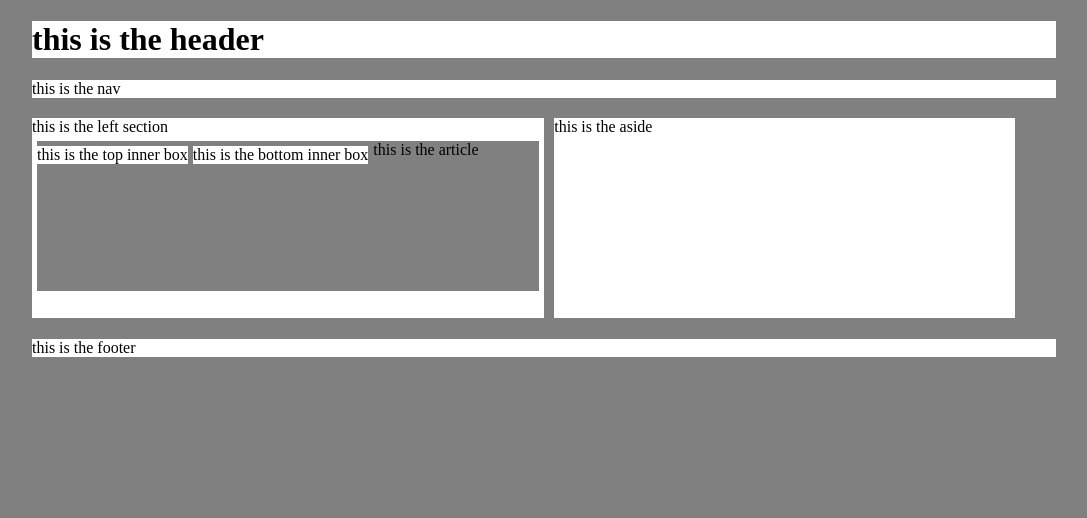
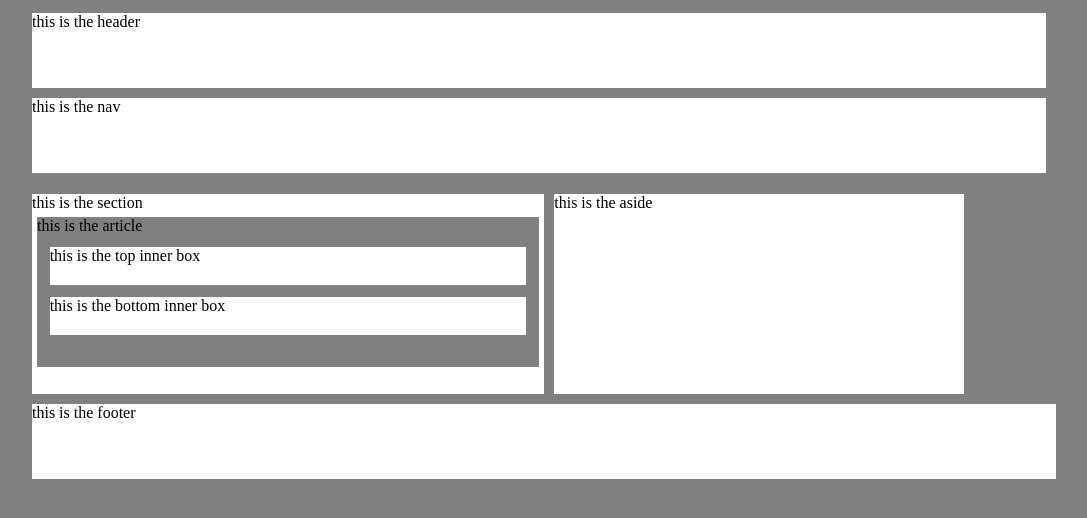
Before and after one commit to adamlacasse/HW-Wireframe, a plain HTML site: page index.html in a window 1280 px wide. Shown: the whole page, without its empty margins (96-1183 px from the left). Drawn offline with Linux system fonts and the light colour scheme.

Commit message:
later in the afternoon

```diff
--- a/index.html
+++ b/index.html
@@ -1,34 +1,38 @@
-
-<!-- 1. Your HTML should have each of the following sections:
-* Header
-* Nav
-* Aside (With a Heading)
-* Section (With a Heading)
-* Article (With a Heading) contained within the Section
-* Headers contained within the Article
-* Paragraph contained within the Article  -->
-
-
 <!DOCTYPE html>
 <html lang="en">
 <head>
     <meta charset="UTF-8">
     <meta name="viewport" content="width=device-width, initial-scale=1.0">
     <meta http-equiv="X-UA-Compatible" content="ie=edge">
-    <title>Easier Layout</title>
     <link rel = "stylesheet"
     type = "text/css"
     href = "Style.css" />
+    <title>Easier Layout</title>
 </head>
 <body>
-    <h1>this is the header</h1>
-    <nav>this is the nav</nav>
-    <section>this is the left section
-        <div id="article">this is the article
-            <div id="topbox">this is the top inner box</div>
-            <div id="bottombox">this is the bottom inner box</div></div>
-    </section>
-    <aside>this is the aside</aside>
-    <footer>this is the footer</footer>
+    <div id="header">
+        this is the header
+    </div>
+    <div id="nav">
+        this is the nav
+    </div>
+    <div id="section">
+        this is the section
+        <div id="article">
+            this is the article
+            <div id="topBox">
+                this is the top inner box
+            </div>
+            <div id="bottomBox">
+                this is the bottom inner box
+            </div>
+        </div>
+    </div>
+    <div id="aside">
+        this is the aside
+    </div>
+    <div id="footer">
+        this is the footer
+    </div>
 </body>
 </html>
--- a/style.css
+++ b/style.css
@@ -2,57 +2,49 @@ body {
     background-color: grey;
     margin: 1% 10% 1% 10%;
     }
-
-h1  {
+#header {
     background-color: white;
+    height: 75px;
+    margin: 1% 1% 1% 0%;
 }
-
-nav {
+#nav {
     background-color: white;
-    margin:0% 0% 1% 0%;
+    height: 75px;
+    margin: 1% 1% 1% 0%;
 }
-
-section {
+#section {
     float: left;
     background-color: white;
     width: 50%;
     height: 200px;
     margin: 1% 1% 1% 0%;
 }
-
 #article {
     background-color: grey;
     margin: 1%;
     height: 75%;
 }
-
-#topbox {
+#topBox {
+    background-color: white;
+    margin: 2.5%;
+    height: 25%;
+}
+#bottomBox {
+    background-color: white;
+    margin: 2.5%;
+    height: 25%;
+    vertical-align: bottom;
+}
+#aside {
     float: left;
     background-color: white;
-    /* width: 45%;
-    height: 200px; */
-    margin: 1% 1% 1% 0%;
-}
-
-#bottombox {
-    float: left;
-    background-color: white;
-    /* width: 45%;
-    height: 200px; */
-    margin: 1% 1% 1% 0%;
-}
-
-aside {
-    float: left;
-    background-color: white;
-    width: 45%;
+    width: 40%;
     height: 200px;
     margin: 1% 1% 1% 0%;
 }
-
-footer {
+#footer {
     float: left;
+    background-color: white;
     width: 100%;
-    background-color: white;
-    margin: 1% 1% 1% 0%;
+    height: 75px;
 }
```
